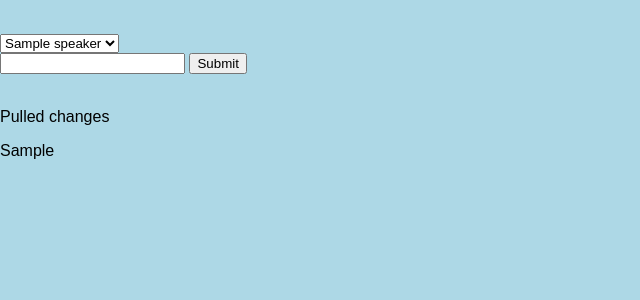
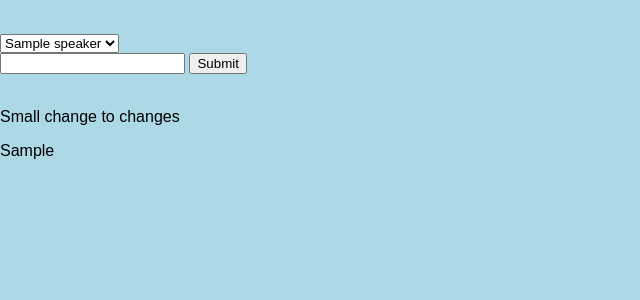
Before and after one commit to aqaz99/Jabbervox, a Python web app: template flask/templates/index.html in a window 1280 px wide. Shown: the part 120-420 px from the top of the page, without its empty margins (0-640 px from the left). Run offline with Jinja, Linux system fonts and the light colour scheme; the template is opened without the code that fills it: most values are stand-ins (such as "Sample title", 1, 10 or a date in 2020).

Commit message:
More changes

```diff
--- a/flask/templates/index.html
+++ b/flask/templates/index.html
@@ -18,6 +18,6 @@
     <input type="submit">
 </form>
 <br>
-<p>Pulled changes</p>
+<p>Small change to changes</p>
 <p>{{ to_display }}</p>
 {% endblock %}
```
